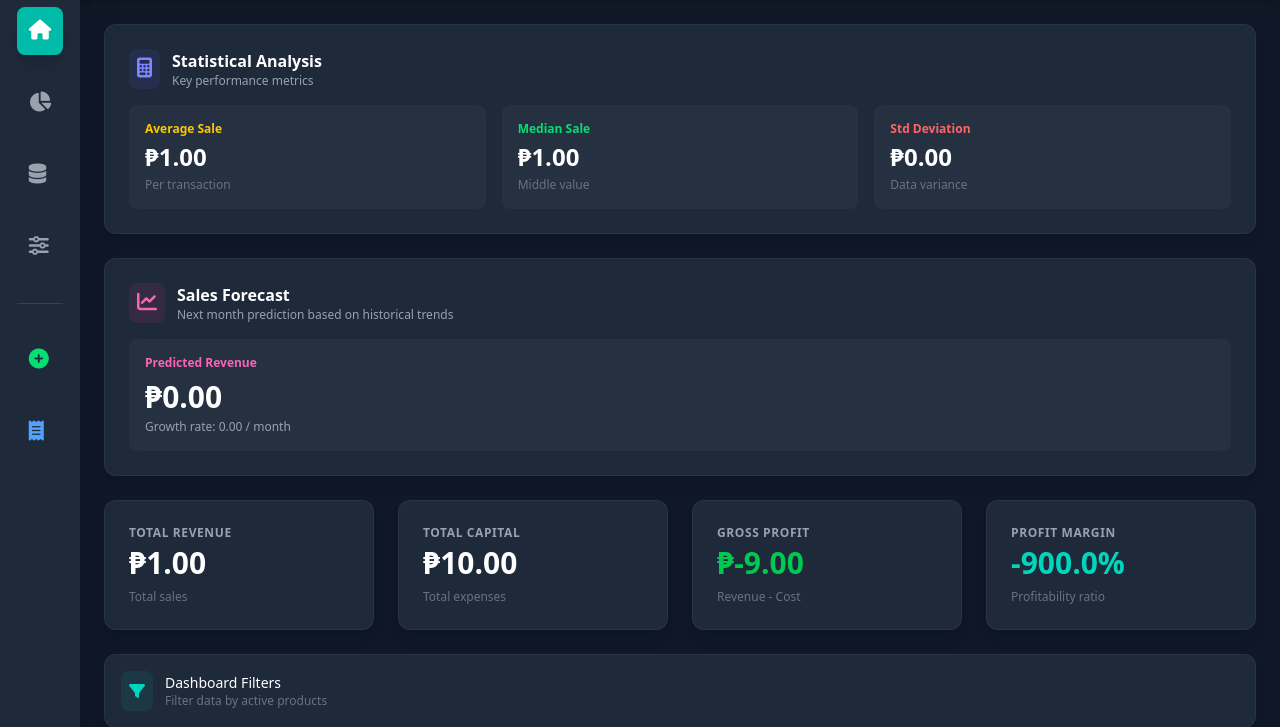
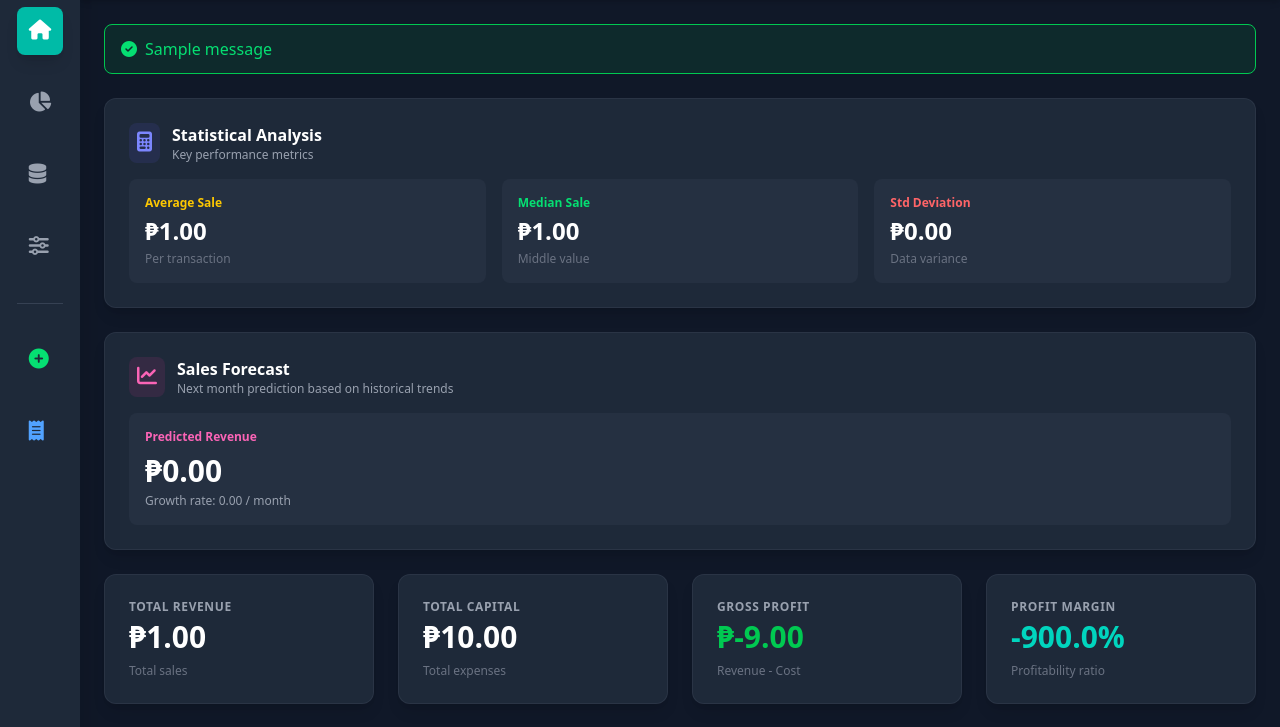
Before and after one commit to ramonbonina320401-bot/Django-Sales-Dashboard-Report, a Django app: page / in a window 1280 px wide. Shown: the part 105-832 px from the top of the page. Run offline with Django 5.2, Linux system fonts and the light colour scheme; a user stored in the database is signed in; tables that the repository leaves empty hold one stand-in row (values such as "Sample post"); one stand-in notice (Sample message) is shown; style sheets or scripts are compiled from the project's sources; some libraries are stand-ins or nearby versions.

Commit message:
Add success message display to product and sales pages

```diff
--- a/dashboard/templates/dashboard/sales.html
+++ b/dashboard/templates/dashboard/sales.html
@@ -1,5 +1,17 @@
 {% extends 'dashboard/base.html' %}
 {% block content %}
+
+<!-- Success/Error Messages -->
+{% if messages %}
+    {% for message in messages %}
+        <div class="mb-6 px-4 py-3 rounded-lg {% if message.tags == 'success' %}bg-green-500/10 border border-green-500 text-green-400{% elif message.tags == 'error' %}bg-red-500/10 border border-red-500 text-red-400{% else %}bg-blue-500/10 border border-blue-500 text-blue-400{% endif %}">
+            <div class="flex items-center gap-2">
+                <i class="fas {% if message.tags == 'success' %}fa-check-circle{% elif message.tags == 'error' %}fa-exclamation-circle{% else %}fa-info-circle{% endif %}"></i>
+                <span>{{ message }}</span>
+            </div>
+        </div>
+    {% endfor %}
+{% endif %}
 
 <!-- Statistical Analysis -->
 <div class="bg-gray-800 rounded-xl shadow-lg border border-gray-700/50 p-6 mb-6">
```
Also changed, not shown: dashboard/templates/dashboard/product_form.html (+12 -0 lines).
